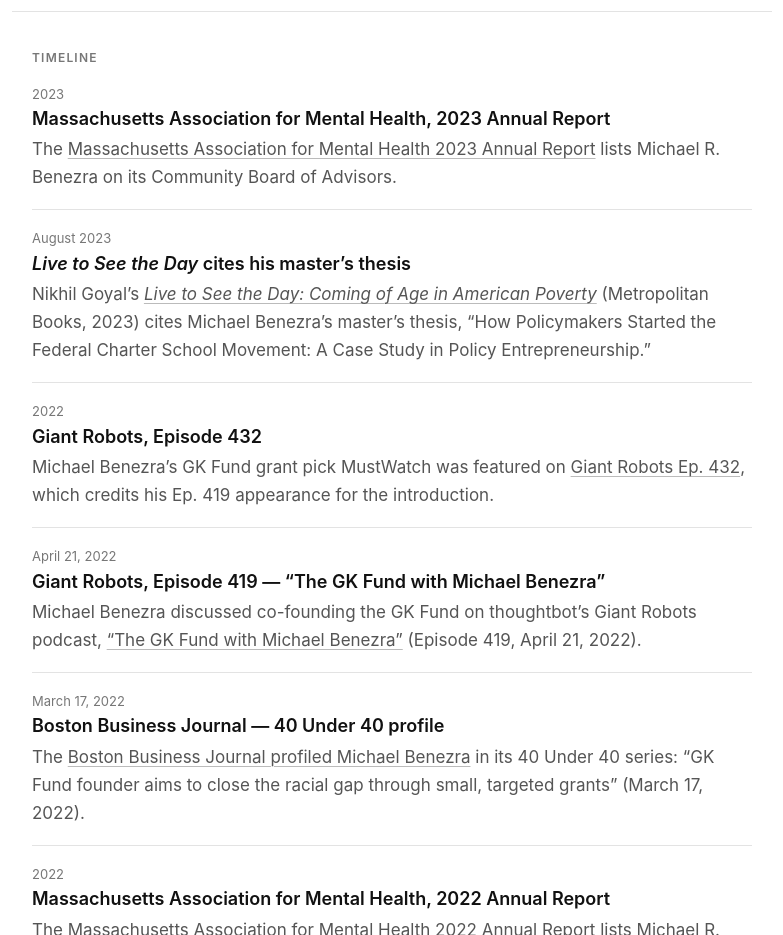
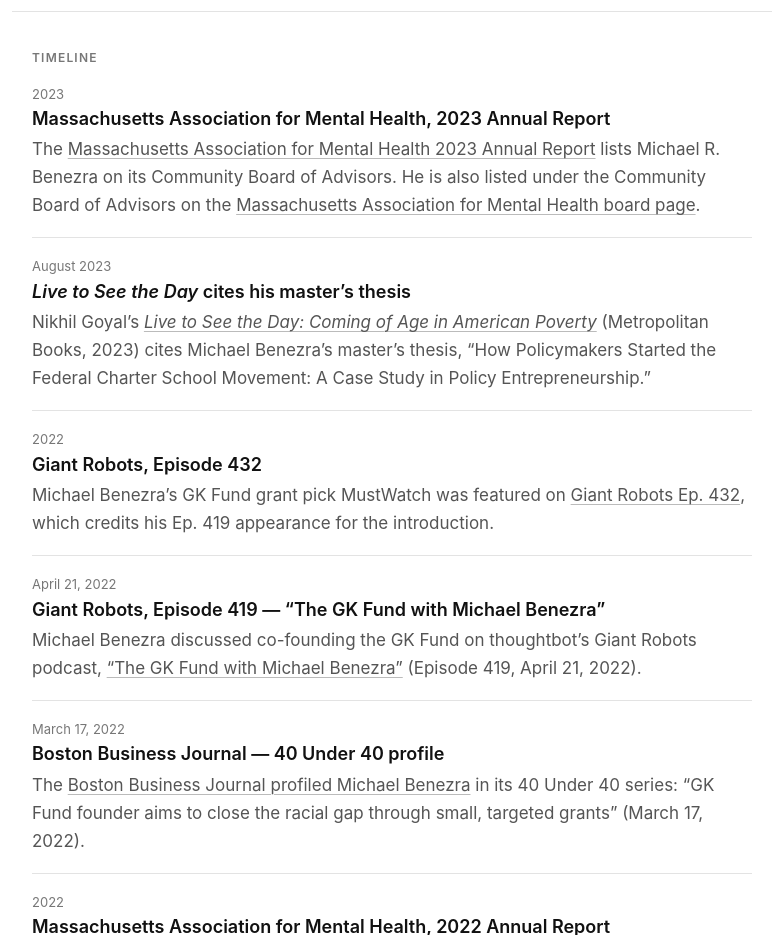
Before and after one commit to Husky87/Husky87.github.io, a plain HTML site: page record.html in a window 1280 px wide. Shown: the part 1340-2275 px from the top of the page, without its empty margins (248-1031 px from the left). Drawn offline with Linux system fonts and the light colour scheme.

Commit message:
Link MAMH Community Board of Advisors page from record and biography pages

```diff
--- a/record.html
+++ b/record.html
@@ -190,7 +190,7 @@ footer p{margin:0}
           <time>2023</time>
           <div>
             <h4>Massachusetts Association for Mental Health, 2023 Annual Report</h4>
-            <p>The <a href="https://mamh-web.files.svdcdn.com/production/files/2023-MAMH-Annual-Report.pdf?dm=1708976203" target="_blank" rel="noopener">Massachusetts Association for Mental Health 2023 Annual Report</a> lists Michael R. Benezra on its Community Board of Advisors.</p>
+            <p>The <a href="https://mamh-web.files.svdcdn.com/production/files/2023-MAMH-Annual-Report.pdf?dm=1708976203" target="_blank" rel="noopener">Massachusetts Association for Mental Health 2023 Annual Report</a> lists Michael R. Benezra on its Community Board of Advisors. He is also listed under the Community Board of Advisors on the <a href="https://www.mamh.org/about/team/board-of-directors" target="_blank" rel="noopener">Massachusetts Association for Mental Health board page</a>.</p>
           </div>
         </li>
         <li>
```
Also changed, not shown: biography.html (+1 -1 lines).
